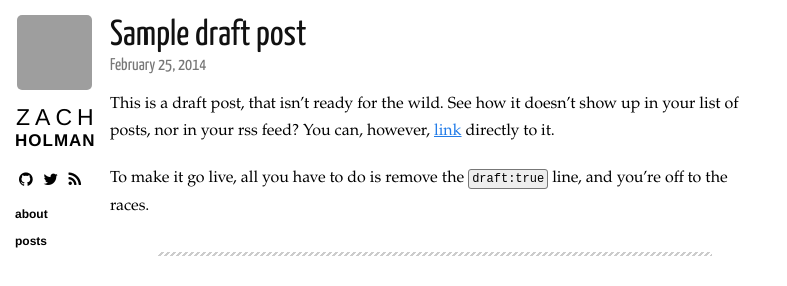
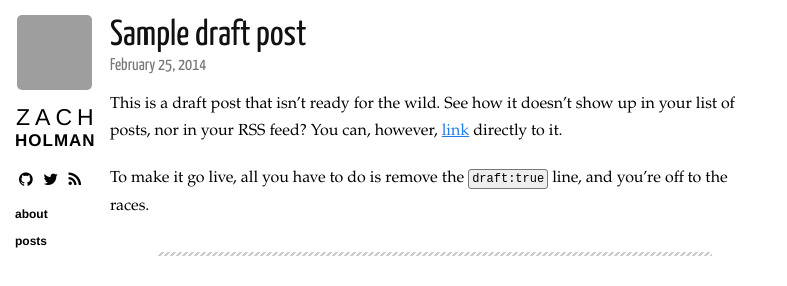
Before and after one commit to holman/left, a Jekyll site: the page built from _posts/2014-02-25-draft.markdown, in a window 1280 px wide, cut to the strip 0-286 px from the top of the page. Shown: the whole strip, without its empty margins (0-787 px from the left). Built offline with Jekyll 4.4.1, drawn with Linux system fonts in a browser that asks for light colours; nearby versions of some CDN libraries; Markdown is read by kramdown in place of the engine named in the settings; comment, search, counter and statistics services are not loaded; grey boxes are pictures that could not be loaded.

Commit message:
Copy changes

```diff
--- a/_posts/2014-02-25-draft.markdown
+++ b/_posts/2014-02-25-draft.markdown
@@ -5,7 +5,7 @@ category: posts
 draft: true
 ---
 
-This is a draft post, that isn't ready for the wild. See how it doesn't show up in your list of  posts, nor in your rss feed? You can, however, [link](/posts/draft/) directly to it.
+This is a draft post that isn't ready for the wild. See how it doesn't show up in your list of posts, nor in your RSS feed? You can, however, [link](/posts/draft/) directly to it.
 
 To make it go live, all you have to do is remove the `draft:true` line, and you're off to the races.
 
```
